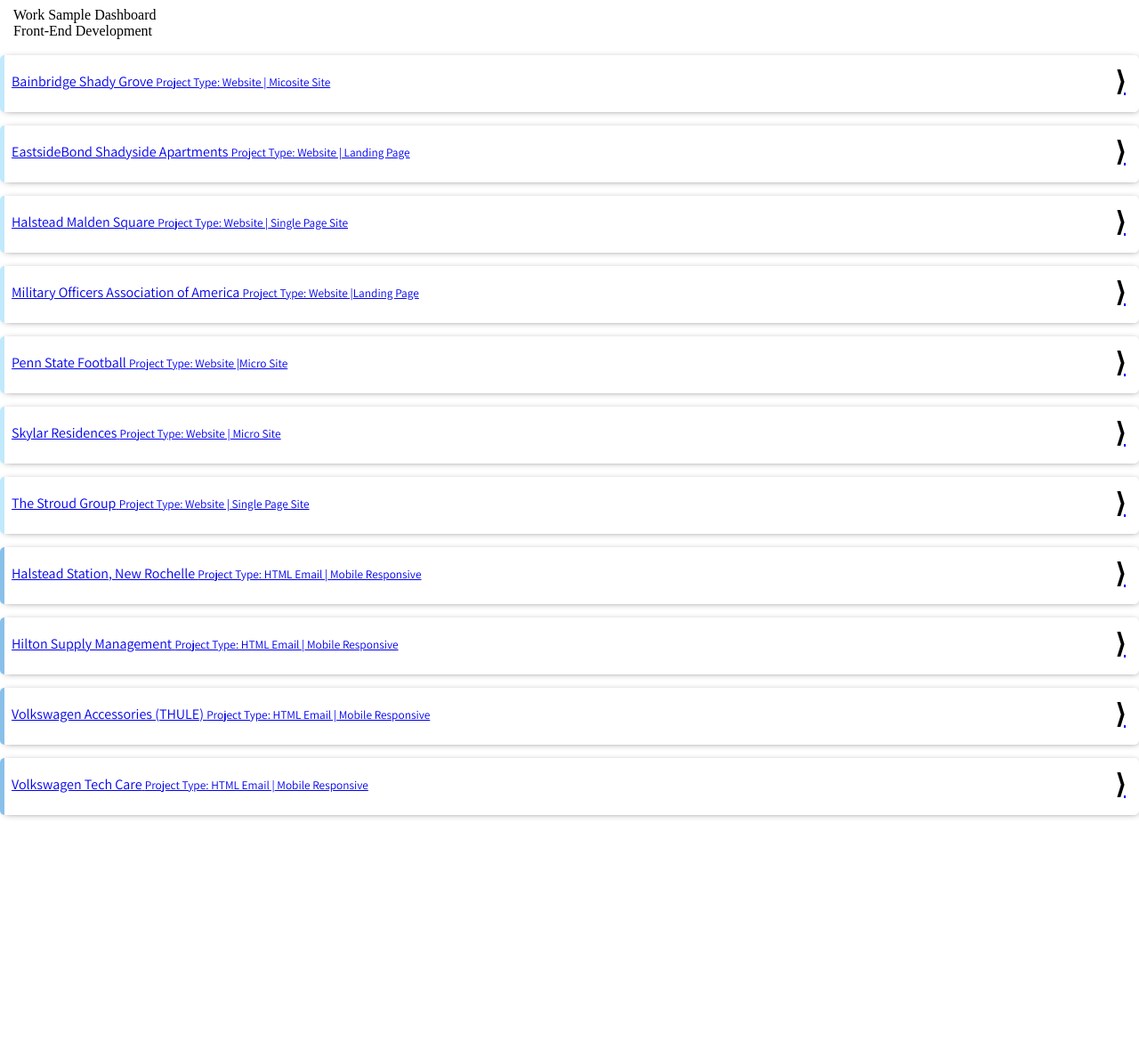
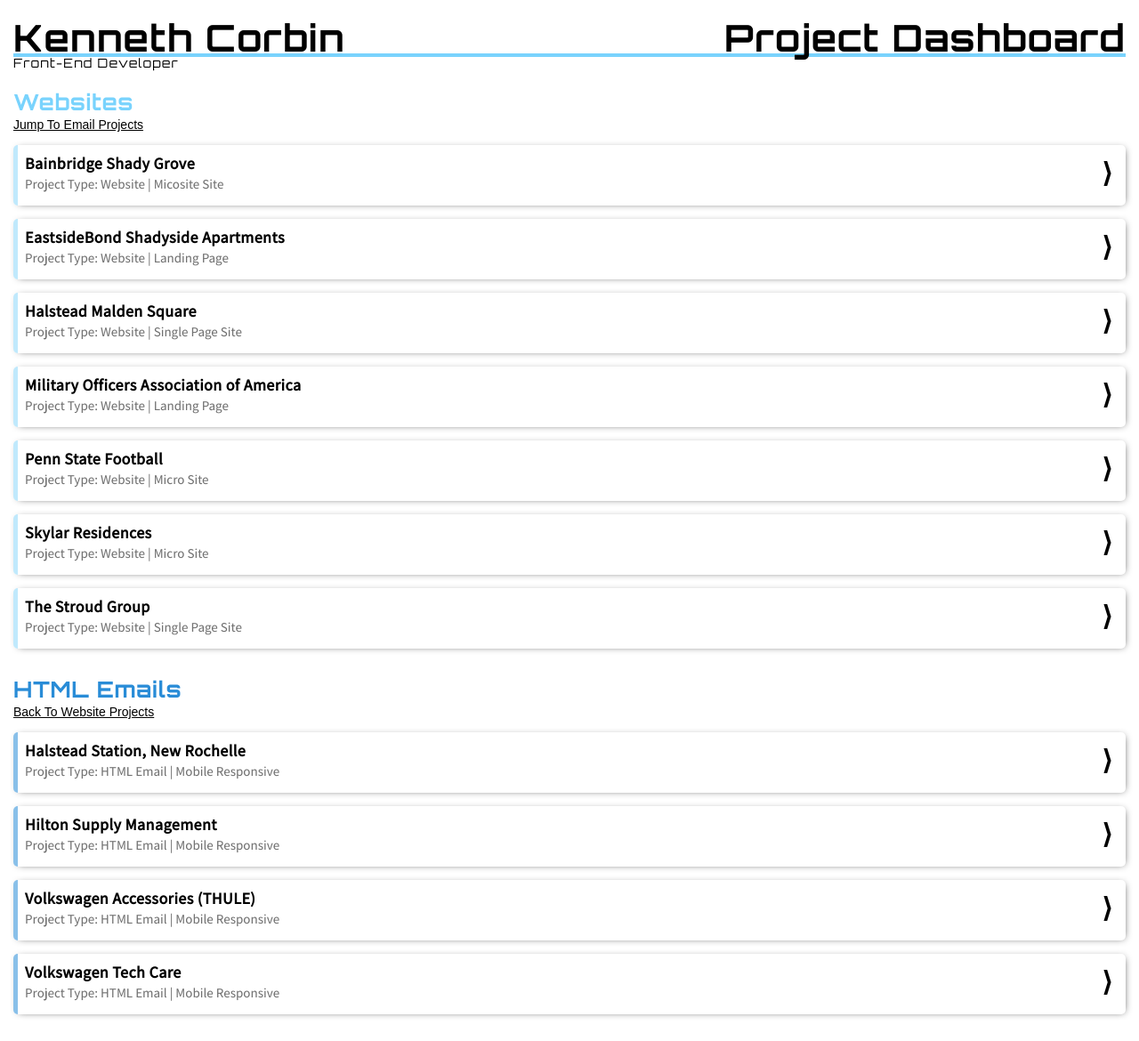
Before and after one commit to kcdevelop/dashboard, a plain HTML site: page index.html in a window 1280 px wide. Shown: the whole page at 89% size. Before the commit the page ends 931 px from the top, so only its background shows below. Drawn offline with Linux system fonts and the light colour scheme.

Commit message:
Rework/clean up index.html

```diff
--- a/index.html
+++ b/index.html
@@ -1,5 +1,5 @@
 <!DOCTYPE html>
-<html>
+<html lang="en">
 	<head>
 		<meta http-equiv="Content-Type" content="text/html; charset=UTF-8" />
 		<title>Work Sample Dashboard</title>
@@ -7,18 +7,44 @@
 		<link rel="preconnect" href="https://fonts.gstatic.com" crossorigin>
 		<link href="https://fonts.googleapis.com/css2?family=Orbitron:wght@400;500;700&family=Assistant:wght@300;400;500&display=swap" rel="stylesheet">
 		<link rel="stylesheet" href="css/main.css" />
+		<script type="text/javascript" src="js/main.js" defer></script>
 	</head>
 	<body>
 	<header>
-		<div class="left">Work Sample Dashboard</div>
-		<div class="right">Front-End Development</div>
+		<div class="developer-website">
+			<span class="developer">Kenneth Corbin</span>
+			<div  class="website">
+				<span class="mobile-hide">
+					Project Dashboard
+				</span>
+				<span class="mobile-show">
+					Front-End Developer
+				</span>
+			</div>
+		</div>
+		<div class="developer-website">
+			<div  class="title">
+				<span class="mobile-hide">
+					Front-End Developer
+				</span>
+				<span class="mobile-show">
+					Project Dashboard
+				</span>
+			</div>
+		</div>
 	</header>
-	<section id="dashboard">
+	<section class="dashboard">
+		<h2 id="website-section" class="website-section" >Websites</h2>
+		<nav class="go-to-links email-link">
+			<a href="#email-section">
+				Jump To Email Projects
+			</a>
+		</nav>
 		<a href="https://rebrand.ly/bainbridge-shady-grove-ws" target="_blank">
 			<article class="project ws">
 				<div class="title">
-					<span>Bainbridge Shady Grove</span>
-					<small>Project Type: Website |<br class="mobile-show" /> Micosite Site</small>
+					<h3>Bainbridge Shady Grove</h3>
+					<p>Project Type: Website |<br class="mobile-show" /> Micosite Site</p>
 				</div>
 				<div class="go-arrow">&rang;</div>
 			</article>
@@ -26,8 +52,8 @@
 		<a href="https://rebrand.ly/eastside-bond-ws" target="_blank">
 			<article class="project ws">
 				<div class="title">
-					<span>EastsideBond Shadyside Apartments</span>
-					<small>Project Type: Website |<br class="mobile-show" /> Landing Page</small>
+					<h3>EastsideBond Shadyside Apartments</h3>
+					<p>Project Type: Website |<br class="mobile-show" /> Landing Page</p>
 				</div>
 				<div class="go-arrow">&rang;</div>
 			</article>
@@ -35,8 +61,8 @@
 		<a href="https://rebrand.ly/halsteadmaldsq-ws" target="_blank">
 			<article class="project ws">
 				<div class="title">
-					<span>Halstead Malden Square</span>
-					<small>Project Type: Website |<br class="mobile-show" /> Single Page Site</small>
+					<h3>Halstead Malden Square</h3>
+					<p>Project Type: Website |<br class="mobile-show" /> Single Page Site</p>
 				</div>
 				<div class="go-arrow">&rang;</div>
 			</article>
@@ -44,8 +70,8 @@
 		<a href="https://rebrand.ly/moaa-ws" target="_blank">
 			<article class="project ws">
 				<div class="title">
-					<span>Military Officers<br class="mobile-show" /> Association of America</span>
-					<small>Project Type: Website |<br class="mobile-show" />Landing Page</small>
+					<h3>Military Officers<br class="mobile-show" /> Association of America</h3>
+					<p>Project Type: Website |<br class="mobile-show" /> Landing Page</p>
 				</div>
 				<div class="go-arrow">&rang;</div>
 			</article>
@@ -53,8 +79,8 @@
 		<a href="https://rebrand.ly/penn-stae-football-ws" target="_blank">
 			<article class="project ws">
 				<div class="title">
-					<span>Penn State Football</span>
-					<small>Project Type: Website |<br class="mobile-show" />Micro Site</small>
+					<h3>Penn State Football</h3>
+					<p>Project Type: Website |<br class="mobile-show" /> Micro Site</p>
 				</div>
 				<div class="go-arrow">&rang;</div>
 			</article>
@@ -62,8 +88,8 @@
 		<a href="https://rebrand.ly/skylar-nyc-ws" target="_blank">
 			<article class="project ws">
 				<div class="title">
-					<span>Skylar Residences</span>
-					<small>Project Type: Website |<br class="mobile-show" /> Micro Site</small>
+					<h3>Skylar Residences</h3>
+					<p>Project Type: Website |<br class="mobile-show" /> Micro Site</p>
 				</div>
 				<div class="go-arrow">&rang;</div>
 			</article>
@@ -71,17 +97,25 @@
 		<a href="https://rebrand.ly/stroud-group-ws" target="_blank">
 			<article class="project ws">
 				<div class="title">
-					<span>The Stroud Group</span>
-					<small>Project Type: Website |<br class="mobile-show" /> Single Page Site</small>
+					<h3>The Stroud Group</h3>
+					<p>Project Type: Website |<br class="mobile-show" /> Single Page Site</p>
 				</div>
 				<div class="go-arrow">&rang;</div>
 			</article>
 		</a>
+	</section>
+	<section class="dashboard">
+		<h2 id="email-section" class="email-section" >HTML Emails</h2>
+		<nav class="go-to-links website-link">
+			<a href="#website-section">
+				Back To Website Projects
+			</a>
+		</nav>
 		<a href="https://rebrand.ly/halstead-em" target="_blank">
 			<article class="project em">
 				<div class="title">
-					<span>Halstead Station,<br class="mobile-show" /> New Rochelle</span>
-					<small>Project Type: HTML Email |<br class="mobile-show" /> Mobile Responsive</small>
+					<h3>Halstead Station,<br class="mobile-show" /> New Rochelle</h3>
+					<p>Project Type: HTML Email |<br class="mobile-show" /> Mobile Responsive</p>
 				</div>
 				<div class="go-arrow">&rang;</div>
 			</article>
@@ -89,8 +123,8 @@
 		<a href="https://rebrand.ly/hilton-supply-em" target="_blank">
 			<article class="project em">
 				<div class="title">
-					<span>Hilton Supply Management</span>
-					<small>Project Type: HTML Email |<br class="mobile-show" /> Mobile Responsive</small>
+					<h3>Hilton Supply Management</h3>
+					<p>Project Type: HTML Email |<br class="mobile-show" /> Mobile Responsive</p>
 				</div>
 				<div class="go-arrow">&rang;</div>
 			</article>
@@ -98,8 +132,8 @@
 		<a href="https://rebrand.ly/vw-accessories-em" target="_blank">
 			<article class="project em">
 				<div class="title">
-					<span>Volkswagen Accessories (THULE)</span>
-					<small>Project Type: HTML Email |<br class="mobile-show" /> Mobile Responsive</small>
+					<h3>Volkswagen Accessories (THULE)</h3>
+					<p>Project Type: HTML Email |<br class="mobile-show" /> Mobile Responsive</p>
 				</div>
 				<div class="go-arrow">&rang;</div>
 			</article>
@@ -107,8 +141,8 @@
 		<a href="https://rebrand.ly/vw-tech-care-em" target="_blank">
 			<article class="project em">
 				<div class="title">
-					<span>Volkswagen Tech Care</span>
-					<small>Project Type: HTML Email |<br class="mobile-show" /> Mobile Responsive</small>
+					<h3>Volkswagen Tech Care</h3>
+					<p>Project Type: HTML Email |<br class="mobile-show" /> Mobile Responsive</p>
 				</div>
 				<div class="go-arrow">&rang;</div>
 			</article>
```
